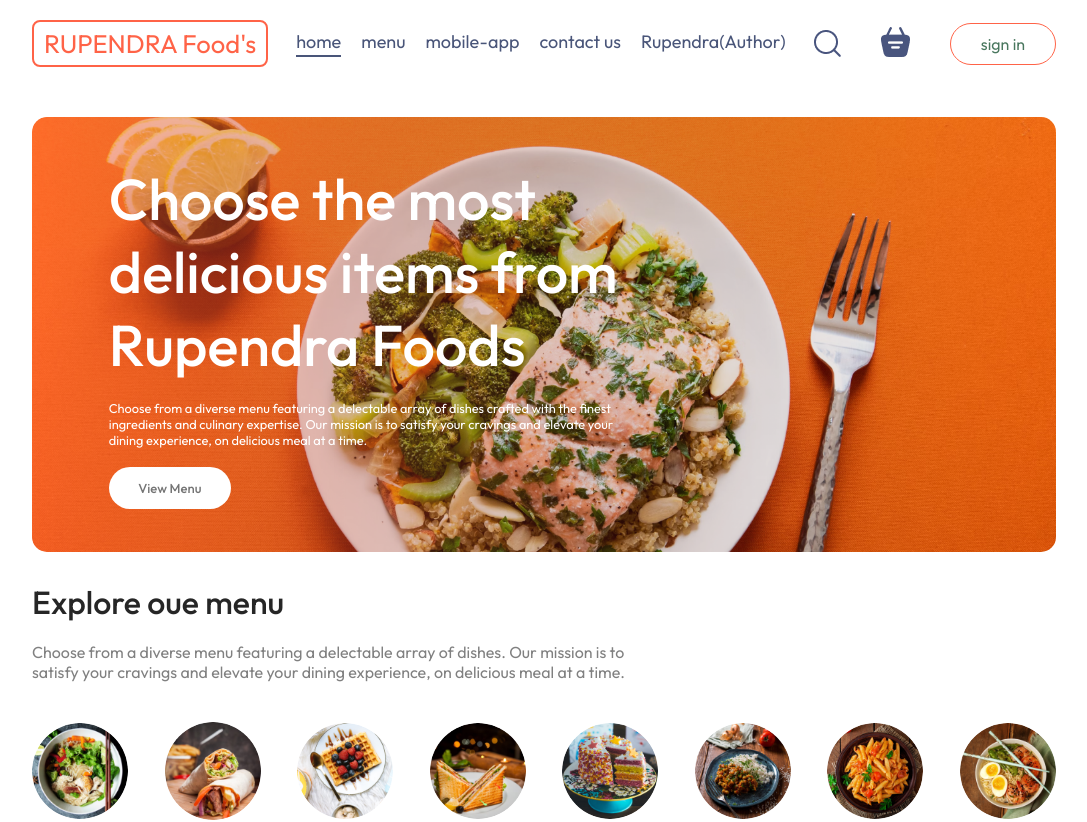
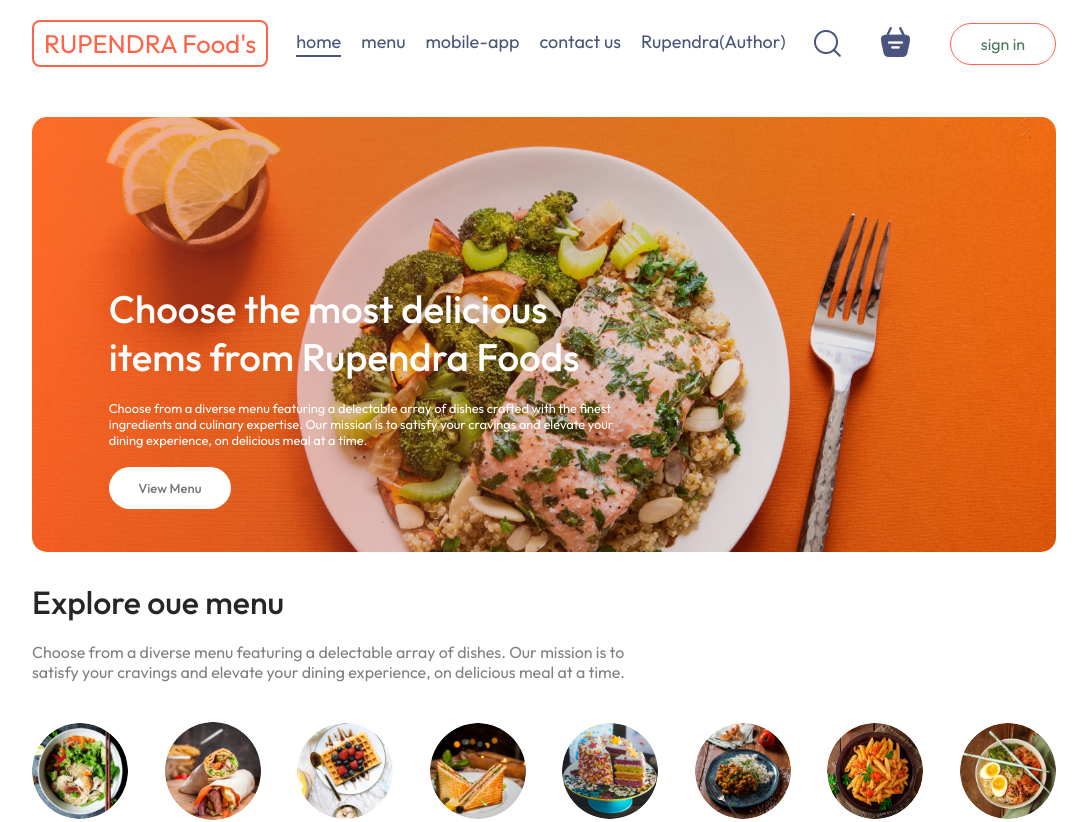
Before and after one commit to RupendraCHA/Rupendra_Food_Delivery, a React (Vite) app in the folder frontend/: page / in a window 1280 px wide. Shown: the top 822 px of the page, without its empty margins (96-1183 px from the left). Built offline with nearby package versions, Linux system fonts and the light colour scheme; no server answers.

Commit message:
Header.css File Style modifications

```diff
--- a/frontend/src/components/Header/Header.css
+++ b/frontend/src/components/Header/Header.css
@@ -20,7 +20,7 @@
 .header-contents h2 {
   font-weight: 500;
   color: white;
-  font-size: max(4.5vw, 22px);
+  font-size: max(3vw, 22px);
 }
 .header-contents p {
   color: white;
```
